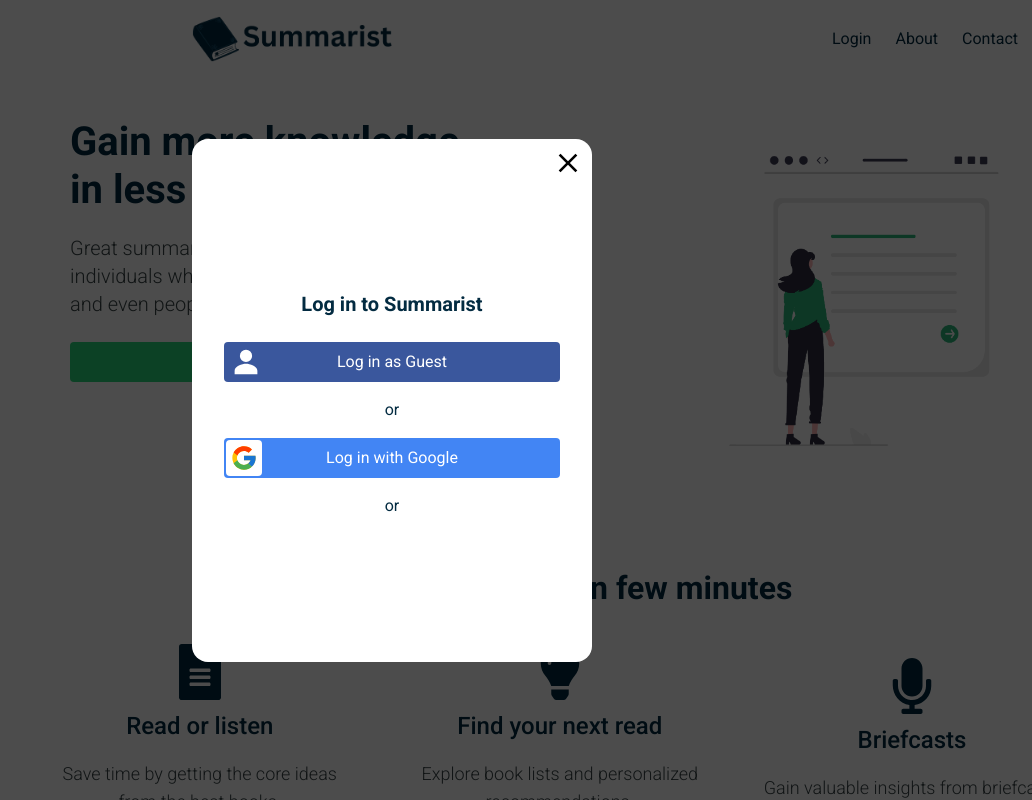
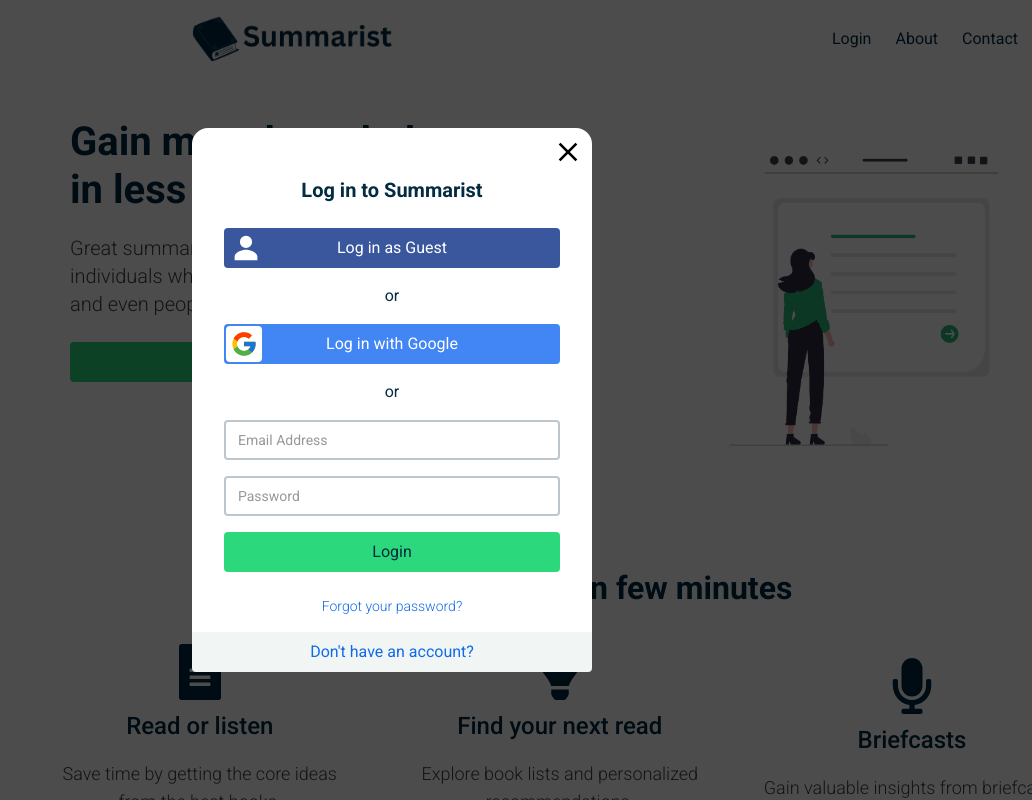
Before and after one commit to Noah-code1210/Summarist-Project, a Next.js app: page / in a window 1280 px wide. Both pictures are taken after a click on the item "Login". Shown: the top 800 px of the page, without its empty margins (248-1280 px from the left). Built offline with nearby package versions, Linux system fonts and the light colour scheme.

Commit message:
Modal UI finished

```diff
--- a/src/app/globals.css
+++ b/src/app/globals.css
@@ -77,8 +77,14 @@
    .footer__link {
     @apply text-sm cursor-not-allowed text-[#394547] mb-2
    }
+   .sign-in__buttons {
+    @apply relative flex text-white justify-center items-center rounded-sm w-full max-w-[336px] h-10 cursor-pointer transition-all
+   }
    .seperator {
     @apply flex items-center my-4 before:content-[""] before:block before:flex-grow before:h-[1px] before:bg-black after:content-[""] after:block after:flex-grow after:h-[1px] after:bg-black
+   }
+   .input {
+    @apply h-10 border-2 border-[#bac8ce] rounded-sm text-[#2d3233] text-sm px-3 outline-none min-w-[336px]
    }
 }
 
--- a/src/app/page.jsx
+++ b/src/app/page.jsx
@@ -9,7 +9,8 @@
 import Logo from "../../assets/WebsiteLogo.png";
 import { useState } from "react";
 import { IoMdClose } from "react-icons/io";
-import { IoPersonSharp } from "react-icons/io5";import { FcGoogle } from "react-icons/fc";
+import { IoPersonSharp } from "react-icons/io5";
+import { FcGoogle } from "react-icons/fc";
 
 function Home() {
   const [showModal, setShowModal] = useState(false);
@@ -32,33 +33,45 @@
                   <div className="text-xl font-bold text-[#032b41] mb-6">
                     Log in to Summarist
                   </div>
-                  <button className="relative flex bg-[#3a579d] text-white justify-center items-center rounded-sm w-full max-w-[336px] h-10">
+                  <button className="sign-in__buttons bg-[#3a579d] hover:bg-[#25396b]">
                     <figure>
-                      <IoPersonSharp className="absolute w-7 h-7 top-1.5 left-2"/>
+                      <IoPersonSharp className="absolute w-7 h-7 top-1.5 left-2" />
                     </figure>
-                    <div>
-                      Log in as Guest
-                    </div>
+                    <div>Log in as Guest</div>
                   </button>
                   <div className="seperator">
-                      <div className="mx-6">
-                        or
-                      </div>
+                    <div className="mx-6">or</div>
                   </div>
-                  <button className="relative flex bg-[#4285f4] text-white justify-center items-center rounded-sm w-full max-w-[336px] h-10">
+                  <button className="sign-in__buttons bg-[#4285f4] hover:bg-[#3367d6]">
                     <figure>
-                      <FcGoogle className="absolute w-9 h-9 top-0.5 left-0.5 bg-white rounded-sm p-1"/>
+                      <FcGoogle className="absolute w-9 h-9 top-0.5 left-0.5 bg-white rounded-sm p-1" />
                     </figure>
-                    <div>
-                      Log in with Google
-                    </div>
+                    <div>Log in with Google</div>
                   </button>
                   <div className="seperator">
-                      <div className="mx-6">
-                        or
-                      </div>
+                    <div className="mx-6">or</div>
                   </div>
-                  <form action="" className="flex flex-col gap-y-4"></form>
+                  <form className="flex flex-col gap-y-4">
+                    <input
+                      type="text"
+                      placeholder="Email Address"
+                      className="input"
+                    />
+                    <input
+                      type="password"
+                      placeholder="Password"
+                      className="input"
+                    />
+                    <button className="login__button min-w-[336px] mb-6">
+                      Login
+                    </button>
+                  </form>
+                  <div className="text-sm text-[#116be9] font-light mb-8 cursor-pointer text-center hover:text-[#124a98] transition-all">
+                    Forgot your password?
+                  </div>
+                  <button className="w-full h-10 absolute bottom-0 bg-[#f1f6f4] text-[#116be9] rounded-b-sm cursor-pointer hover:bg-[#e1e9e8] transition-all">
+                    Don't have an account?
+                  </button>
                 </div>
               </div>
             </div>
```
